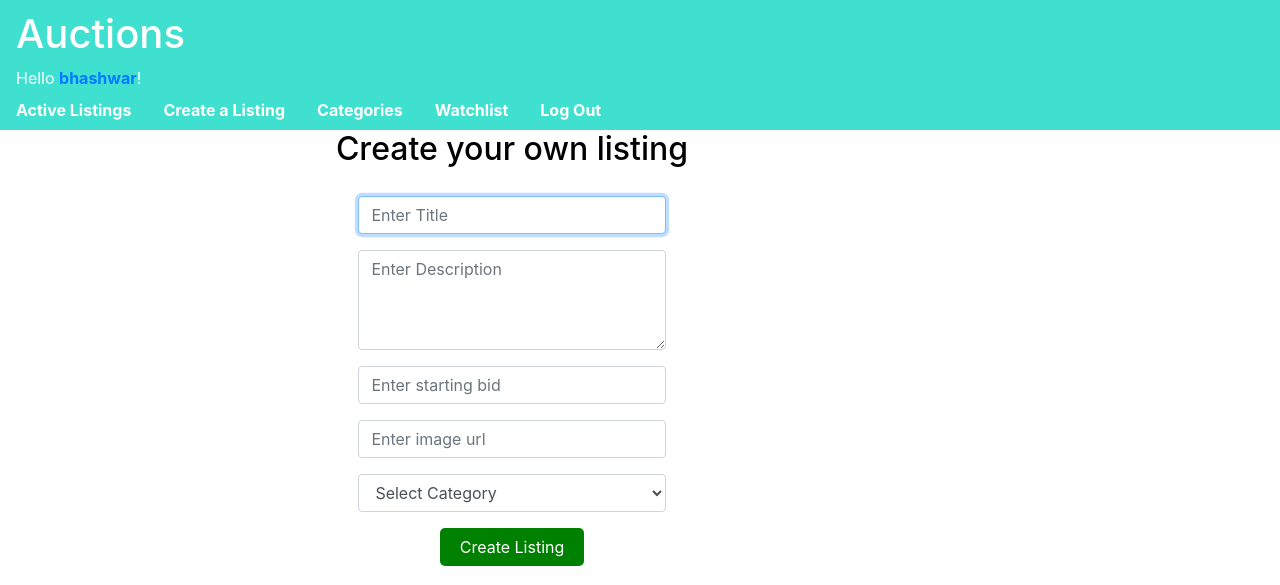
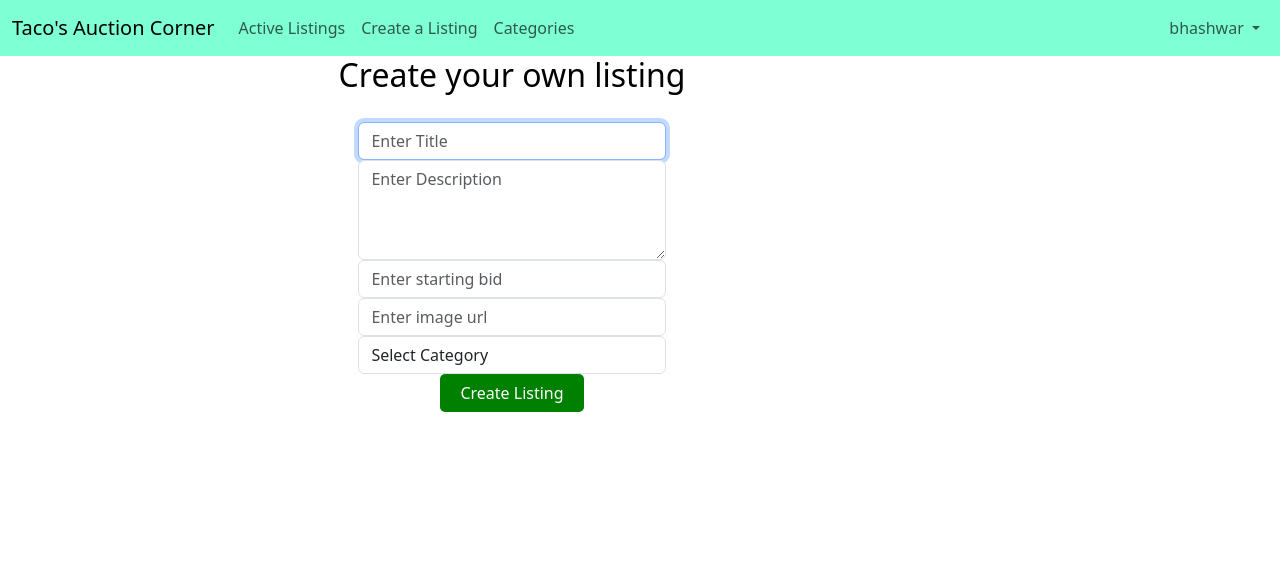
Before and after one commit to freshbash/commerce, a Django app: page /add/ in a window 1280 px wide. Shown: the top 585 px of the page. Run offline with Django 3.2, Linux system fonts and the light colour scheme; a user stored in the database is signed in; some libraries are stand-ins or nearby versions.

Commit message:
resolved navbar

```diff
--- a/auctions/static/auctions/styles.css
+++ b/auctions/static/auctions/styles.css
@@ -2,12 +2,7 @@
     color: black;
 }
 
-#head-layout{
-    background-color: turquoise;
-    color: white;
-}
-
-.nav-link{
+/* .nav-link{
     color: white;
     font-weight: bold;
 }
@@ -15,11 +10,32 @@
 .nav-link:hover{
     color: white;
     text-decoration: underline;
+} */
+
+/* #user-status{
+    padding-left: 16px;
+    padding-top: 10px;
+} */
+
+ul.navbar-nav {
+    width: 100%;
 }
 
-#user-status{
-    padding-left: 16px;
-    padding-top: 10px;
+#partition {
+    display: flex;
+    justify-content: space-between;
+    width: 100%;
+}
+
+#partition-1 {
+    display: flex;
+}
+
+.dropdown-menu {
+    position: absolute;
+    right: 0;
+    left: auto;
+    transform: translateX(-35%);
 }
 
 .root {
@@ -103,12 +119,6 @@
     margin-bottom: 20px;
 }
 
-@media screen and (max-width: 440px){
-    div.form-group{
-        width: 114px;
-    }
-}
-
 .image-div-view{
     height: fit-content;
     text-align: center;
@@ -152,3 +162,24 @@
     padding: 10px 10px;
     background-color: aliceblue;
 }
+
+@media screen and (max-width: 991px) {
+    ul.navbar-nav {
+        width: fit-content;
+    }
+    .dropdown-menu {
+        transform: translateX(0%);
+    }
+    #partition {
+        flex-direction: column;
+    }
+    #partition-1 {
+        flex-direction: column;
+    }
+}
+
+@media screen and (max-width: 440px){
+    div.form-group{
+        width: 114px;
+    }
+}
--- a/auctions/templates/auctions/layout.html
+++ b/auctions/templates/auctions/layout.html
@@ -3,25 +3,24 @@
 <!DOCTYPE html>
 <html lang="en">
     <head>
-        <title>{% block title %}Auctions{% endblock %}</title>
-        <link rel="stylesheet" href="https://stackpath.bootstrapcdn.com/bootstrap/4.4.1/css/bootstrap.min.css" integrity="sha384-Vkoo8x4CGsO3+Hhxv8T/Q5PaXtkKtu6ug5TOeNV6gBiFeWPGFN9MuhOf23Q9Ifjh" crossorigin="anonymous">
+        <title>{% block title %}Taco's Auction Corner{% endblock %}</title>
+        <link href="https://cdn.jsdelivr.net/npm/bootstrap@5.3.0/dist/css/bootstrap.min.css" rel="stylesheet" integrity="sha384-9ndCyUaIbzAi2FUVXJi0CjmCapSmO7SnpJef0486qhLnuZ2cdeRhO02iuK6FUUVM" crossorigin="anonymous">
+        <script src="https://cdn.jsdelivr.net/npm/bootstrap@5.3.0/dist/js/bootstrap.bundle.min.js" integrity="sha384-geWF76RCwLtnZ8qwWowPQNguL3RmwHVBC9FhGdlKrxdiJJigb/j/68SIy3Te4Bkz" crossorigin="anonymous"></script>
         <link href="{% static 'auctions/styles.css' %}" rel="stylesheet">
     </head>
     <body>
-        <div id="head-layout">
-            <div id="user-status">
-                <h1>Auctions</h1>
-                <div>
-                    {% if user.is_authenticated %}
-                        Hello <a href="{% url 'profile' user.username %}"><strong>{{ user.username }}</strong></a>!
-                    {% else %}
-                        Not signed in.
-                    {% endif %}
-                </div>
-            </div>
-            <ul class="nav">
+        <nav class="navbar navbar-expand-lg navbar-light" style="background-color:aquamarine;">
+          <div class="container-fluid">
+            <a class="navbar-brand" href="#">Taco's Auction Corner</a>
+            <button class="navbar-toggler" type="button" data-bs-toggle="collapse" data-bs-target="#navbarSupportedContent" aria-controls="navbarSupportedContent" aria-expanded="false" aria-label="Toggle navigation">
+              <span class="navbar-toggler-icon"></span>
+            </button>
+            <div class="collapse navbar-collapse" id="navbarSupportedContent">
+              <ul class="navbar-nav me-auto mb-2 mb-lg-0">
+                <div id="partition">
+                  <div id="partition-1">
                     <li class="nav-item">
-                    <a class="nav-link" href="{% url 'index' %}">Active Listings</a>
+                      <a class="nav-link" aria-current="page" href="{% url 'index' %}">Active Listings</a>
                     </li>
                     {% if user.is_authenticated %}
                       <li class="nav-item">
@@ -30,11 +29,20 @@
                       <li class="nav-item">
                         <a class="nav-link" href="{% url 'categories' %}">Categories</a>
                       </li>
-                    <li class="nav-item">
-                        <a class="nav-link" href="{% url 'watchlist' %}">Watchlist</a>
-                    </li>
-                    <li class="nav-item">
-                        <a class="nav-link" href="{% url 'logout' %}">Log Out</a>
+                    {% endif %}
+                  </div>
+                  <div id="partition-2">
+                    {% if user.is_authenticated %}
+                      <li class="nav-item dropdown">
+                        <a class="nav-link dropdown-toggle" href="#" id="navbarDropdown" role="button" data-bs-toggle="dropdown" aria-expanded="false">
+                          {{ user.username }}
+                        </a>
+                        <ul class="dropdown-menu" aria-labelledby="navbarDropdown">
+                          <li><a class="dropdown-item" href="{% url 'profile' user.username %}">Your Profile</a></li>
+                          <li><a class="dropdown-item" href="{% url 'watchlist' %}">Your Watchlist</a></li>
+                          <li><hr class="dropdown-divider"></li>
+                          <li><a class="dropdown-item" href="{% url 'logout' %}">Log Out</a></li>
+                        </ul>
                       </li>
                     {% else %}
                       <li class="nav-item">
@@ -44,8 +52,12 @@
                           <a class="nav-link" href="{% url 'register' %}">Register</a>
                       </li>
                     {% endif %}
+                  </div>
+                </div>
               </ul>
             </div>
+          </div>
+        </nav>
         {% block body %}
         {% endblock %}
     </body>
```
Also changed, not shown: db.sqlite3. Lines whose indentation alone changed are shown as unchanged.
